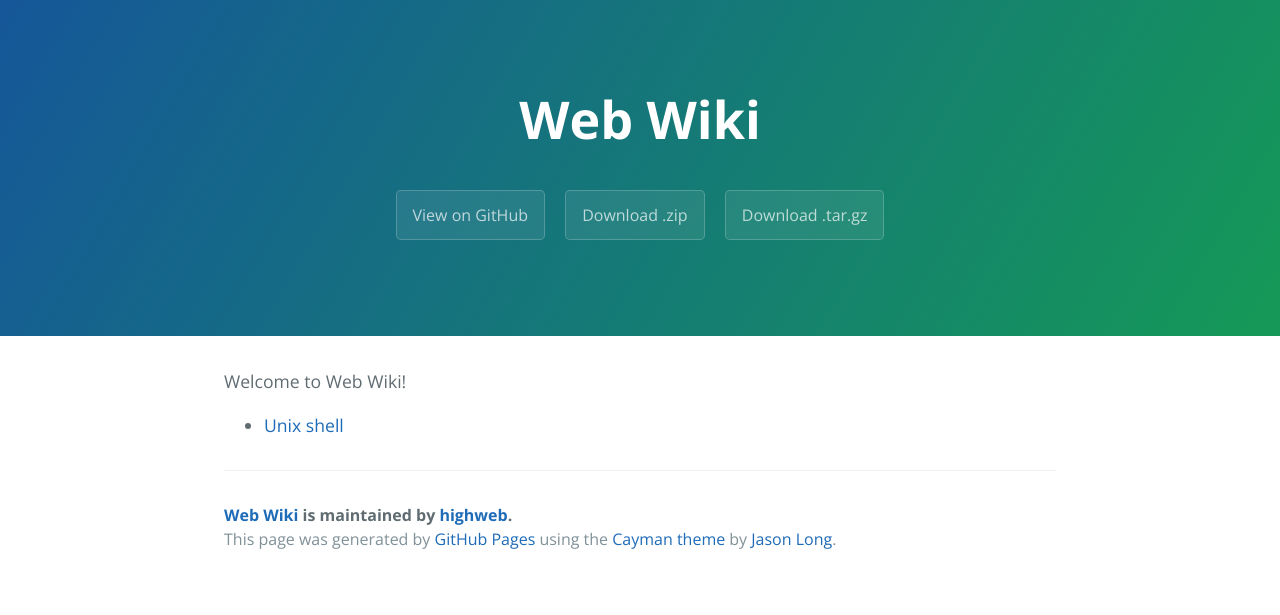
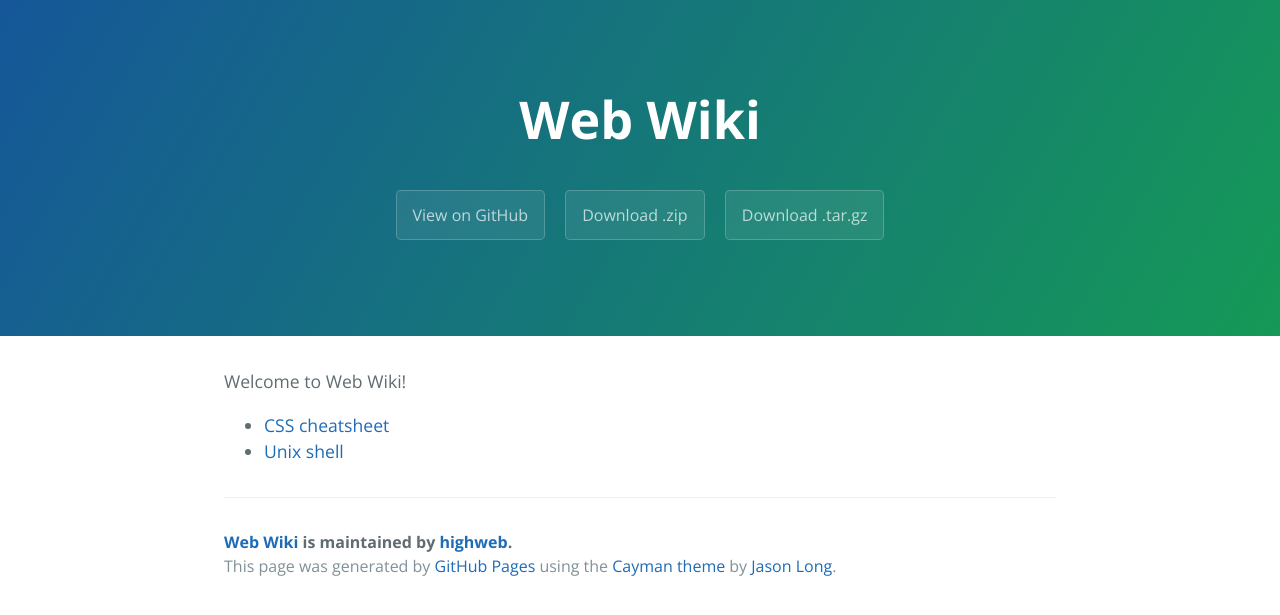
Before and after one commit to highweb/web-wiki, a Jekyll site: the page built from index.md, in a window 1280 px wide. Shown: the top 615 px of the page. Built offline with Jekyll 4.4.1, drawn with Linux system fonts in a browser that asks for light colours.

Commit message:
Update index.md

```diff
--- a/index.md
+++ b/index.md
@@ -5,4 +5,5 @@ title: Web Wiki
 
 Welcome to Web Wiki!
 
+* [CSS cheatsheet](/css)
 * [Unix shell](/shell)
```
